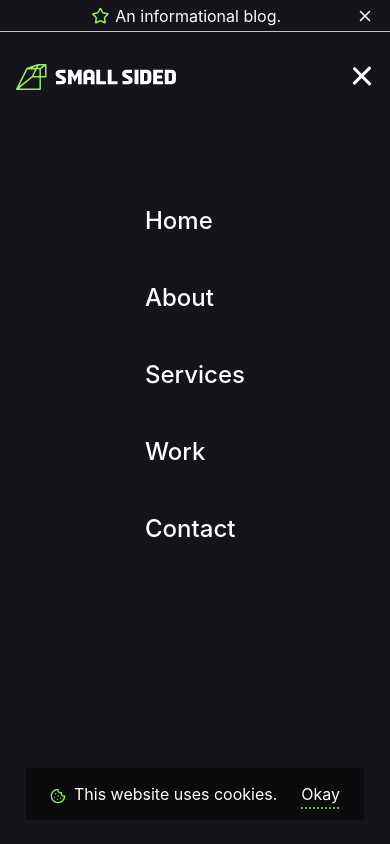
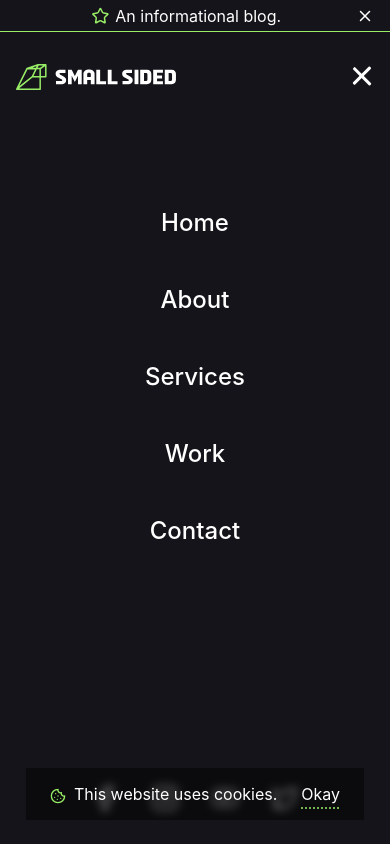
Before and after one commit to coreymaret/smallsided, a React (Vite) app: page /CookiePolicy in a window 390 px wide. Both pictures are taken after a click on the element 362 px from the left and 76 px from the top of the page. Built offline with nearby package versions, Linux system fonts and the light colour scheme.

Commit message:
Mobile menu styling

```diff
--- a/src/components/Header/Header.module.scss
+++ b/src/components/Header/Header.module.scss
@@ -78,19 +78,26 @@
     background-color: #15141a;
     z-index: 1500;
     display: flex;
+    flex-direction: column;
+    justify-content: center;
     align-items: center;
-    justify-content: center;
     overflow: hidden;
     transform: translateY(100%);
     transition: none;
     pointer-events: none;
 
+    .linksSection {
+      flex: 1;
+      display: flex;
+      align-items: center;
+      justify-content: center;
+
       ul {
         display: block;
-      text-align: left;
-      margin-top: -6rem;
+        text-align: center;
         list-style: none;
         padding: 0;
+        margin: 0;
 
         li {
           margin-bottom: 2rem;
@@ -111,32 +118,68 @@
           }
         }
       }
+    }
+
+    .socialSection {
+      padding: 2rem;
+      display: flex;
+      gap: 2rem;
+      justify-content: center;
+      align-items: center;
+      transform: translateY(100px);
+      opacity: 0;
+      transition: transform 0.8s ease-in-out, opacity 0.8s ease-in-out;
+
+      a {
+        color: #fff;
+        transition: color 0.3s ease;
+        display: flex;
+        align-items: center;
+        justify-content: center;
+
+        &:hover {
+          color: #98ed66;
+        }
+      }
+    }
 
     &.open {
       transform: translateY(0);
       transition: transform 0.8s ease-in-out;
       pointer-events: auto;
 
-      ul li a {
+      .linksSection ul li a {
         transform: translateY(0);
         opacity: 1;
       }
-      ul li:nth-child(1) a { transition-delay: 0.2s; }
-      ul li:nth-child(2) a { transition-delay: 0.4s; }
-      ul li:nth-child(3) a { transition-delay: 0.6s; }
-      ul li:nth-child(4) a { transition-delay: 0.8s; }
-      ul li:nth-child(5) a { transition-delay: 1s; }
+      .linksSection ul li:nth-child(1) a { transition-delay: 0.2s; }
+      .linksSection ul li:nth-child(2) a { transition-delay: 0.4s; }
+      .linksSection ul li:nth-child(3) a { transition-delay: 0.6s; }
+      .linksSection ul li:nth-child(4) a { transition-delay: 0.8s; }
+      .linksSection ul li:nth-child(5) a { transition-delay: 1s; }
+
+      .socialSection {
+        transform: translateY(0);
+        opacity: 1;
+        transition-delay: 0.6s;
+      }
     }
 
     &.closing {
       transform: translateY(-100%);
-      transition: transform 0.8s ease-in-out;
+      transition: transform 0.6s ease-in;
       pointer-events: none;
 
-      ul li a {
-        transform: translateY(30px);
+      .linksSection ul li a {
+        transform: translateY(-20px);
         opacity: 0;
-        transition: transform 0.4s ease, opacity 0.4s ease;
+        transition: transform 0.5s ease-in, opacity 0.5s ease-in;
+        transition-delay: 0s;
+      }
+
+      .socialSection {
+        transform: translateY(100px);
+        opacity: 0;
         transition-delay: 0s;
       }
     }
@@ -154,6 +197,7 @@
     align-items: center;
     overflow: visible;
 
+    .linksSection {
       ul {
         display: flex;
         flex-direction: row;
@@ -177,6 +221,11 @@
         }
       }
     }
+
+    .socialSection {
+      display: none;
+    }
+  }
 }
 
 @media (min-width: 64rem) {
@@ -184,7 +233,7 @@
     padding: 1rem 2rem;
   }
 
-  .main-nav ul {
+  .main-nav .linksSection ul {
     gap: 2rem;
 
     li a {
--- a/src/components/Header/Header.tsx
+++ b/src/components/Header/Header.tsx
@@ -1,11 +1,12 @@
 import { useState, useRef, useEffect } from "react";
 import { Link } from "react-router-dom";
+import { Facebook, Instagram, Youtube, Twitter } from "lucide-react";
 import styles from "./Header.module.scss";
 import Logo from "../../assets/logo.svg";
 import TopToggleBar from "../TopToggleBar/TopToggleBar";
 
 const Header = () => {
-  const [menuState, setMenuState] = useState<"open" | "closing" | undefined>();
+  const [menuState, setMenuState] = useState<"open" | "closing" | "closed" | undefined>("closed");
   const isOpen = menuState === "open";
 
   const [isMobile, setIsMobile] = useState(window.innerWidth < 785);
@@ -74,7 +75,7 @@ const Header = () => {
   // Toggle menu
   const toggleMenu = () => {
     if (menuState === "open") setMenuState("closing");
-    else setMenuState("open"); // always opens from bottom
+    else setMenuState("open");
   };
 
   const handleLinkClick = () => {
@@ -99,12 +100,16 @@ const Header = () => {
               ? styles.open
               : menuState === "closing"
               ? styles.closing
+              : menuState === "closed"
+              ? styles.closed
               : ""
           }`}
           onTransitionEnd={() => {
-            if (menuState === "closing") setMenuState(undefined); // reset off bottom
+            if (menuState === "closing") setMenuState("closed");
           }}
         >
+          {/* Links Section */}
+          <div className={styles.linksSection}>
             <ul>
               <li>
                 <Link to="/" onClick={handleLinkClick}>Home</Link>
@@ -122,6 +127,23 @@ const Header = () => {
                 <Link to="/contact" onClick={handleLinkClick}>Contact</Link>
               </li>
             </ul>
+          </div>
+
+          {/* Social Media Section */}
+          <div className={styles.socialSection}>
+            <a href="https://facebook.com" target="_blank" rel="noopener noreferrer">
+              <Facebook size={28} />
+            </a>
+            <a href="https://instagram.com" target="_blank" rel="noopener noreferrer">
+              <Instagram size={28} />
+            </a>
+            <a href="https://youtube.com" target="_blank" rel="noopener noreferrer">
+              <Youtube size={28} />
+            </a>
+            <a href="https://twitter.com" target="_blank" rel="noopener noreferrer">
+              <Twitter size={28} />
+            </a>
+          </div>
         </nav>
 
         {isMobile && (
```
Lines whose indentation alone changed are shown as unchanged.
